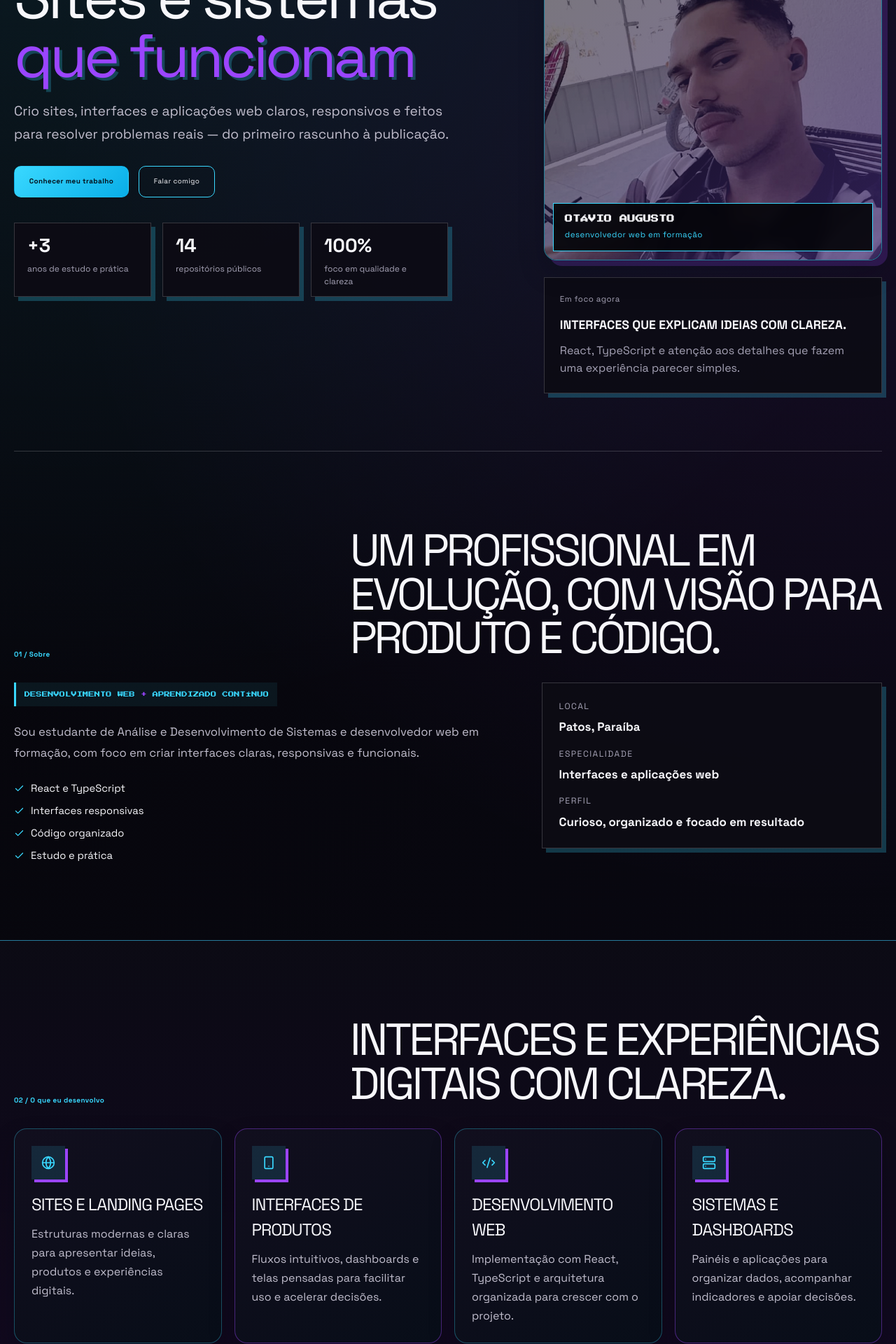
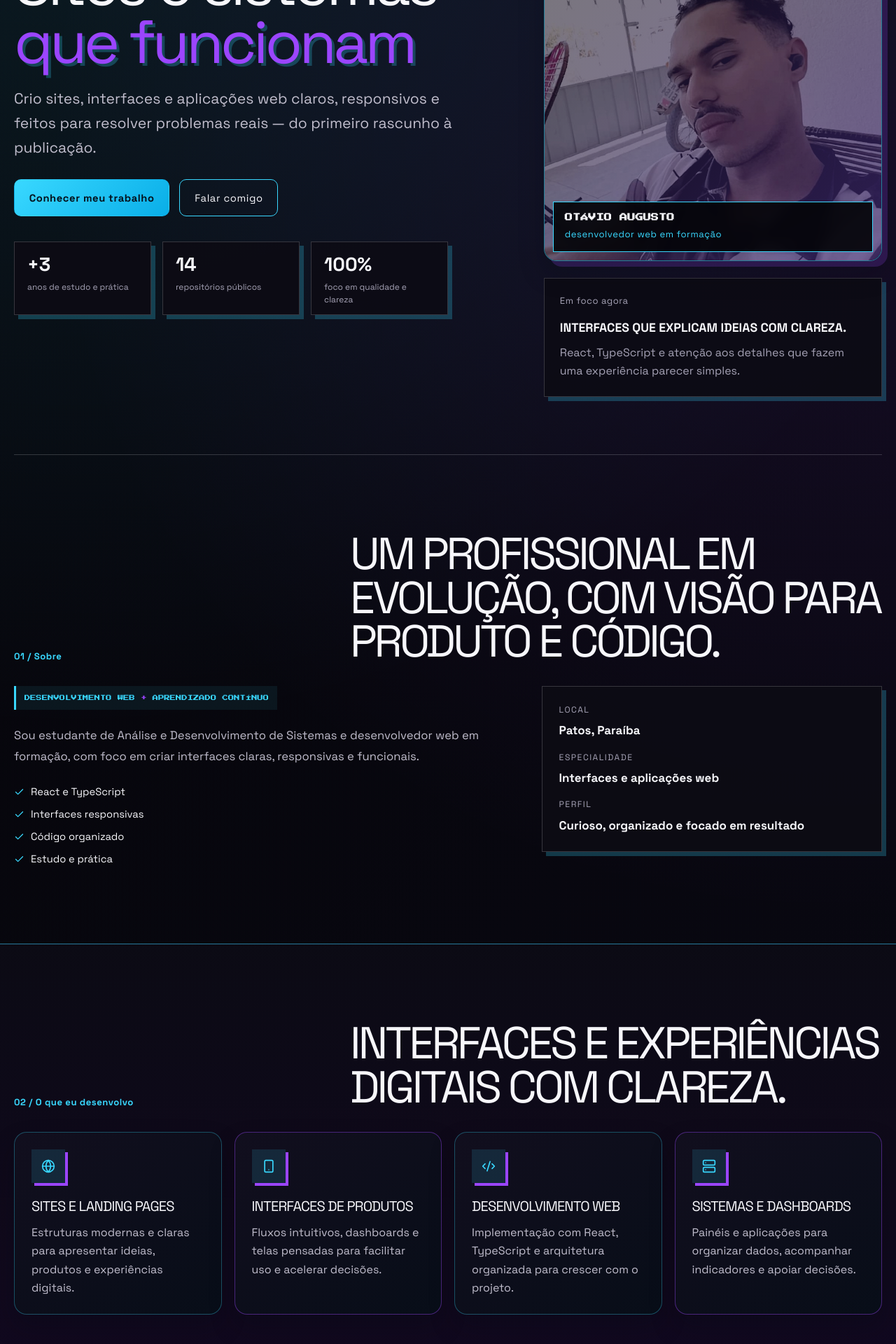
Before and after one commit to otavio2019/otavio-portfolio, a React (Vite) app in the folder client/: page / in a window 1280 px wide. Shown: the part 420-2340 px from the top of the page at 70% size. Built offline with nearby package versions, Linux system fonts and the light colour scheme.

Commit message:
fix: aumentar legibilidade da tipografia

```diff
--- a/client/src/index.css
+++ b/client/src/index.css
@@ -3140,3 +3140,91 @@ body::after {
     font-size: clamp(2.6rem, 13vw, 4rem);
   }
 }
+
+/* Ajuste tipográfico: melhora leitura sem perder a linguagem visual da marca. */
+body {
+  font-size: 17px;
+}
+
+.nav a {
+  font-size: 0.92rem;
+}
+
+.header-cta,
+.button,
+.github-link,
+.contact-links a {
+  font-size: 0.92rem;
+}
+
+.eyebrow,
+.section-kicker,
+.mini-label,
+.project-topline,
+.hero-photo-caption small {
+  font-size: 0.82rem;
+}
+
+.hero h1 {
+  font-size: clamp(3.4rem, 7vw, 6.2rem);
+}
+
+.lede {
+  font-size: clamp(1.12rem, 2vw, 1.32rem);
+  line-height: 1.65;
+}
+
+.hero-panel-copy,
+.project-card p,
+.contact-copy p,
+.service-card p,
+.technology-card p,
+.workflow-card p {
+  font-size: 1rem;
+  line-height: 1.65;
+}
+
+.project-card h3,
+.service-card h3,
+.technology-card h3,
+.workflow-card h3 {
+  font-size: 1.25rem;
+}
+
+.project-tags span,
+.project-status,
+.form-note {
+  font-size: 0.82rem;
+}
+
+.contact-form label {
+  font-size: 0.92rem;
+}
+
+.contact-form input,
+.contact-form textarea,
+.contact-form select {
+  font-size: 1rem;
+}
+
+@media (max-width: 560px) {
+  body {
+    font-size: 16px;
+  }
+
+  .nav a,
+  .header-cta,
+  .button,
+  .github-link,
+  .contact-links a {
+    font-size: 0.95rem;
+  }
+
+  .hero h1 {
+    font-size: clamp(2.9rem, 14vw, 4.4rem);
+  }
+
+  .lede {
+    font-size: 1.1rem;
+  }
+}
```
